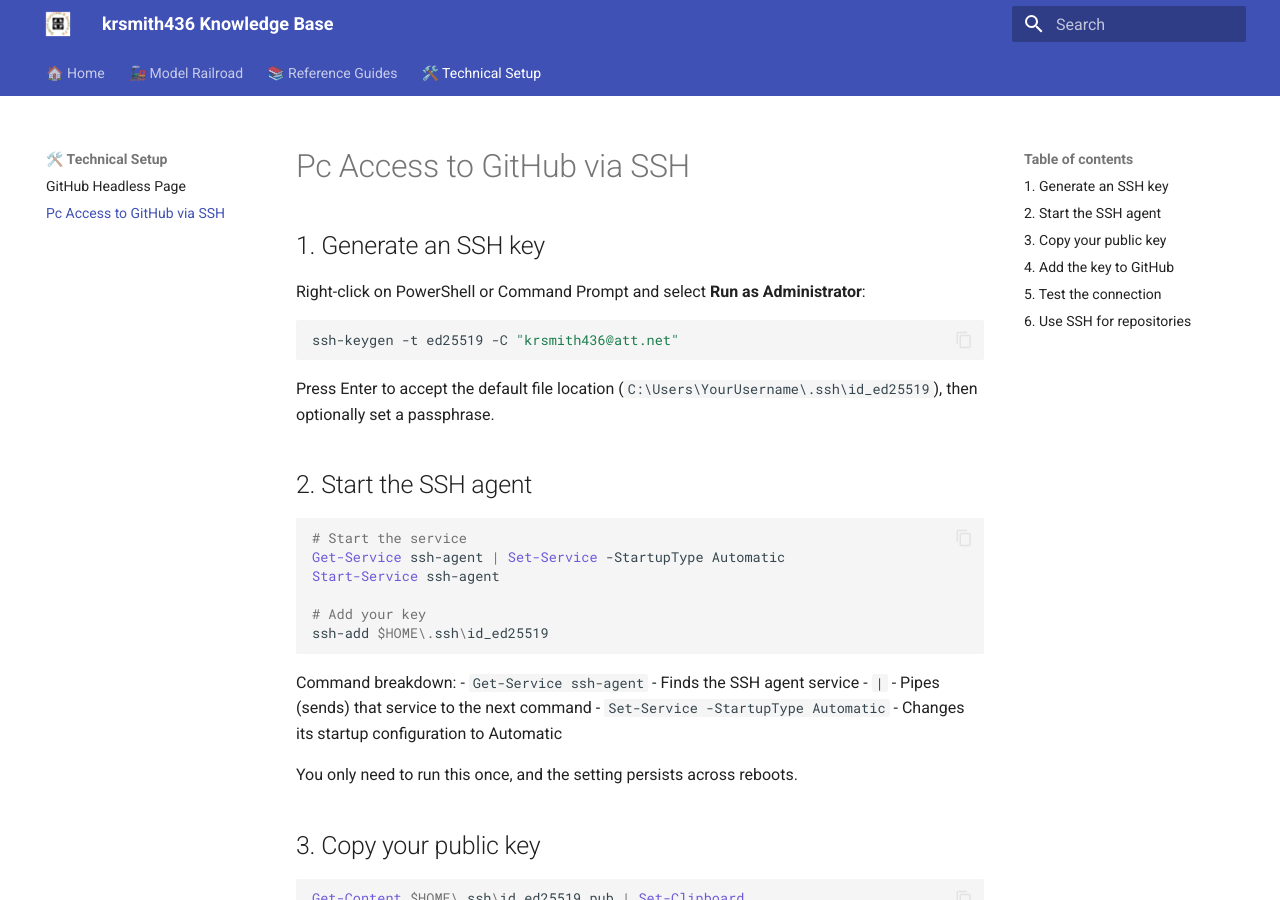
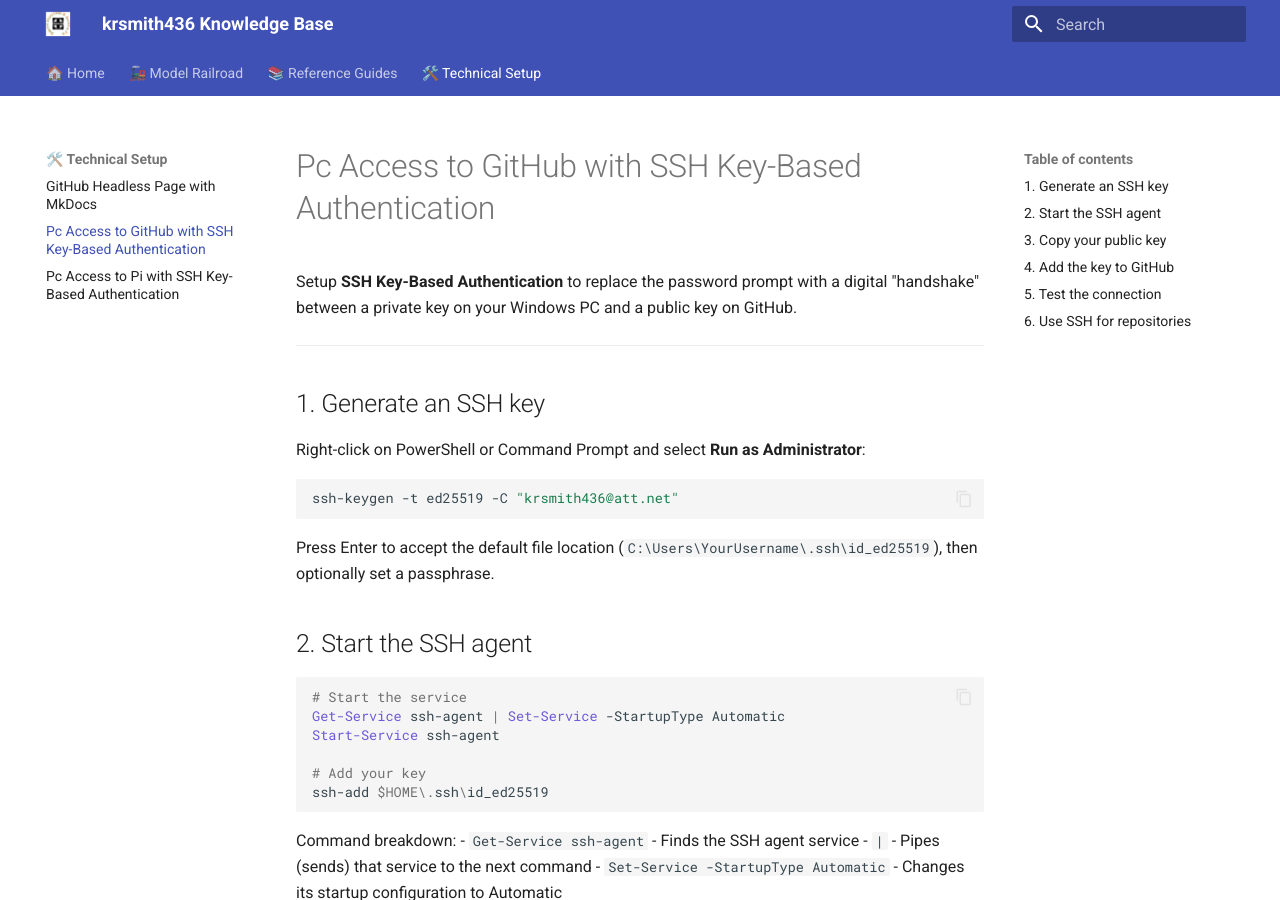
Before and after one commit to krsmith436/ref, an MkDocs documentation site: the page built from docs/setup/github_ssh_pc_access.md, in a window 1280 px wide and 900 px high. Built offline with MkDocs 1.6.1 and Material for MkDocs 9.7.7, drawn with Linux system fonts in a browser that asks for light colours.

Commit message:
Added rpi_ssh_pc_access.md in setup folder

````diff
--- a/docs/setup/github_ssh_pc_access.md
+++ b/docs/setup/github_ssh_pc_access.md
@@ -1,3 +1,7 @@
+Setup **SSH Key-Based Authentication** to replace the password prompt with a digital "handshake" between a private key on your Windows PC and a public key on GitHub.
+
+---
+
 ## 1. Generate an SSH key
 Right-click on PowerShell or Command Prompt and select **Run as Administrator**:
 ```powershell
--- a/mkdocs.yml
+++ b/mkdocs.yml
@@ -30,5 +30,6 @@
       - Raspberry Pi Cheatsheet: guides/rpi_bash_reference.md
       - BASH/Python Time Cheatsheet: guides/rpi_time_reference.md
   - 🛠️ Technical Setup:
-      - GitHub Headless Page: setup/github_headless_page.md
-      - Pc Access to GitHub via SSH: setup/github_ssh_pc_access.md
+      - GitHub Headless Page with MkDocs: setup/github_headless_page.md
+      - Pc Access to GitHub with SSH Key-Based Authentication: setup/github_ssh_pc_access.md
+      - Pc Access to Pi with SSH Key-Based Authentication: setup/rpi_ssh_pc_access.md
````
Also changed, not shown: docs/setup/rpi_ssh_pc_access.md (added, +44 -0 lines).
